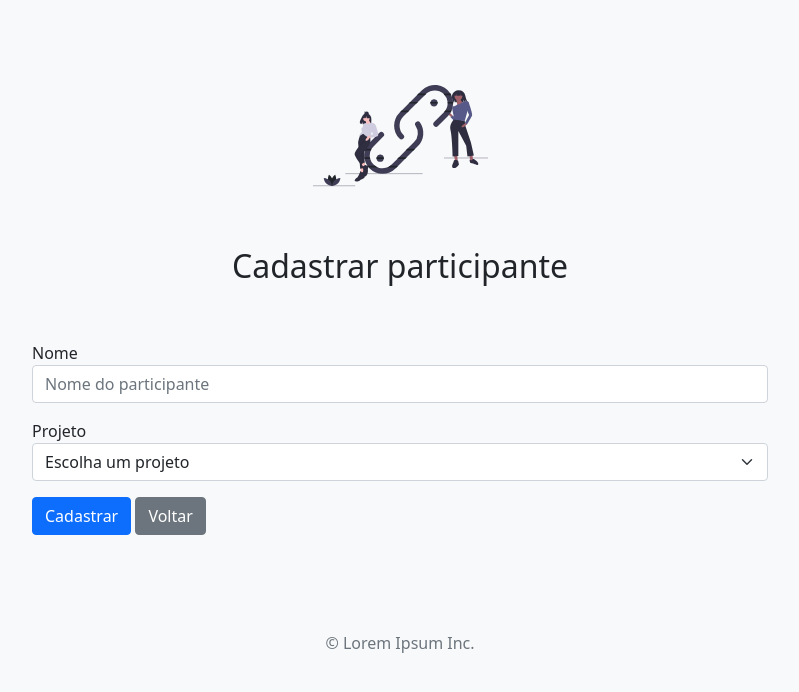
After one commit to lilianaods/mysite, a Django app: page /projetos/participante/cadastrar/ in a window 1280 px wide. The commit adds this page. Shown: the top 692 px of the page, without its empty margins (240-1039 px from the left). Run offline with Django 3.2, Linux system fonts and the light colour scheme; data that the repository does not hold is empty; some libraries are stand-ins or nearby versions.

Commit message:
Adicionar cadastro de participante

```diff
--- a/projetos/models.py
+++ b/projetos/models.py
@@ -17,4 +17,5 @@ class Projeto(models.Model):
 
 class Participante(models.Model):
     nome = models.CharField(max_length=200)
-    projeto_vinculado = models.ForeignKey(Projeto, on_delete=models.PROTECT)
+    # O participante pode nao estar vinculado a um projeto
+    projeto_vinculado = models.ForeignKey(Projeto, on_delete=models.PROTECT, blank=True, null=True)
--- /dev/null
+++ b/projetos/templates/projetos/participante_cadastrar.html
@@ -0,0 +1,64 @@
+{% load static %}
+
+<!doctype html>
+<html lang="en">
+  <head>
+    <meta charset="utf-8">
+    <meta name="viewport" content="width=device-width, initial-scale=1, shrink-to-fit=no">
+    <meta name="description" content="">
+    <meta name="author" content="">
+    <link rel="icon" href="/docs/4.0/assets/img/favicons/favicon.ico">
+
+    <title>Cadastrar participante | Lorem Ipsum Inc</title>
+
+    <!-- Bootstrap CSS -->
+    <link href="{% static 'bootstrap/css/bootstrap.min.css' %}" rel="stylesheet">
+  </head>
+
+  <body class="bg-light">
+
+    <div class="container">
+      <div class="py-5 text-center">
+        <img class="d-block mx-auto mb-4" src="{% static 'projetos/img/undraw_share_link_qtxe.svg' %}" alt="" width="175" height="175">
+        <h2>Cadastrar participante</h2>
+      </div>
+
+      <div class="row justify-content-md-center">
+        <div class="col-md-8">
+          <form method="post">
+            {% csrf_token %}
+            <div class="mb-3">
+              <label for="address">Nome</label>
+              <input type="text" class="form-control" id="nome" placeholder="Nome do participante" name="nome" required>
+              <div class="invalid-feedback">
+                Por favor, dê um nome ao participante.
+              </div>
+            </div>
+            <div class="mb-3">
+              <label for="address">Projeto</label>
+              <select class="form-select" aria-label="Default select example" name="projeto">
+                <option selected>Escolha um projeto</option>
+                {% for projeto in lista_projeto %}
+                <option value={{ projeto.id }}>{{ projeto.nome }}</option>
+                {% endfor %}
+              </select>
+            </div>
+            <div>
+              <button class="btn btn-primary mr-3" type="submit">Cadastrar</button>
+              <a href="{% url 'listar' %}">
+                <button class="btn btn-secondary" type="button">Voltar</button>
+              </a>
+            </div>
+          </form>
+        </div>
+      </div>
+
+      <footer class="my-5 pt-5 text-muted text-center text-small">
+        <p class="mb-1">&copy; Lorem Ipsum Inc.</p>
+      </footer>
+    </div>
+
+    <!-- Bootstrap core JavaScript
+    <script src="{% static 'bootstrap/js/bootstrap.bundle.min.js' %}">
+  </body>
+</html>
--- a/projetos/urls.py
+++ b/projetos/urls.py
@@ -8,4 +8,5 @@ urlpatterns = [
     path('cadastrar/', views.cadastrar, name='cadastrar'),
     path('<int:projeto_id>/editar/', views.editar, name='editar'),
     path('<int:projeto_id>/excluir/', views.excluir, name='excluir'),
+    path('participante/cadastrar/', views.participante_cadastrar, name='participante_cadastrar'),
 ]
--- a/projetos/views.py
+++ b/projetos/views.py
@@ -1,5 +1,5 @@
 from django.shortcuts import get_object_or_404, render, redirect
-from .models import Projeto
+from .models import Projeto, Participante
 
 from datetime import datetime
 
@@ -63,3 +63,25 @@ def excluir(request, projeto_id):
     projeto.delete()
 
     return redirect('listar')
+
+def participante_cadastrar(request):
+    if request.method == 'GET':
+        lista_projeto = Projeto.objects.all().order_by('nome')
+
+        context = {
+            'lista_projeto': lista_projeto,
+        }
+
+        return render(request, 'projetos/participante_cadastrar.html', context)
+    elif request.method == 'POST':
+        data = request.POST.dict()
+
+        nome = data['nome']
+        projeto = data['projeto']
+
+        if (projeto != 0):
+            participante = Participante(nome=nome, projeto_vinculado_id=projeto)
+        else:
+            participante = Participante(nome=nome)
+
+        return redirect('listar')
```
Also changed, not shown: projetos/templates/projetos/listar.html (+5 -2 lines), projetos/static/projetos/img/undraw_share_link_qtxe.svg (added).
